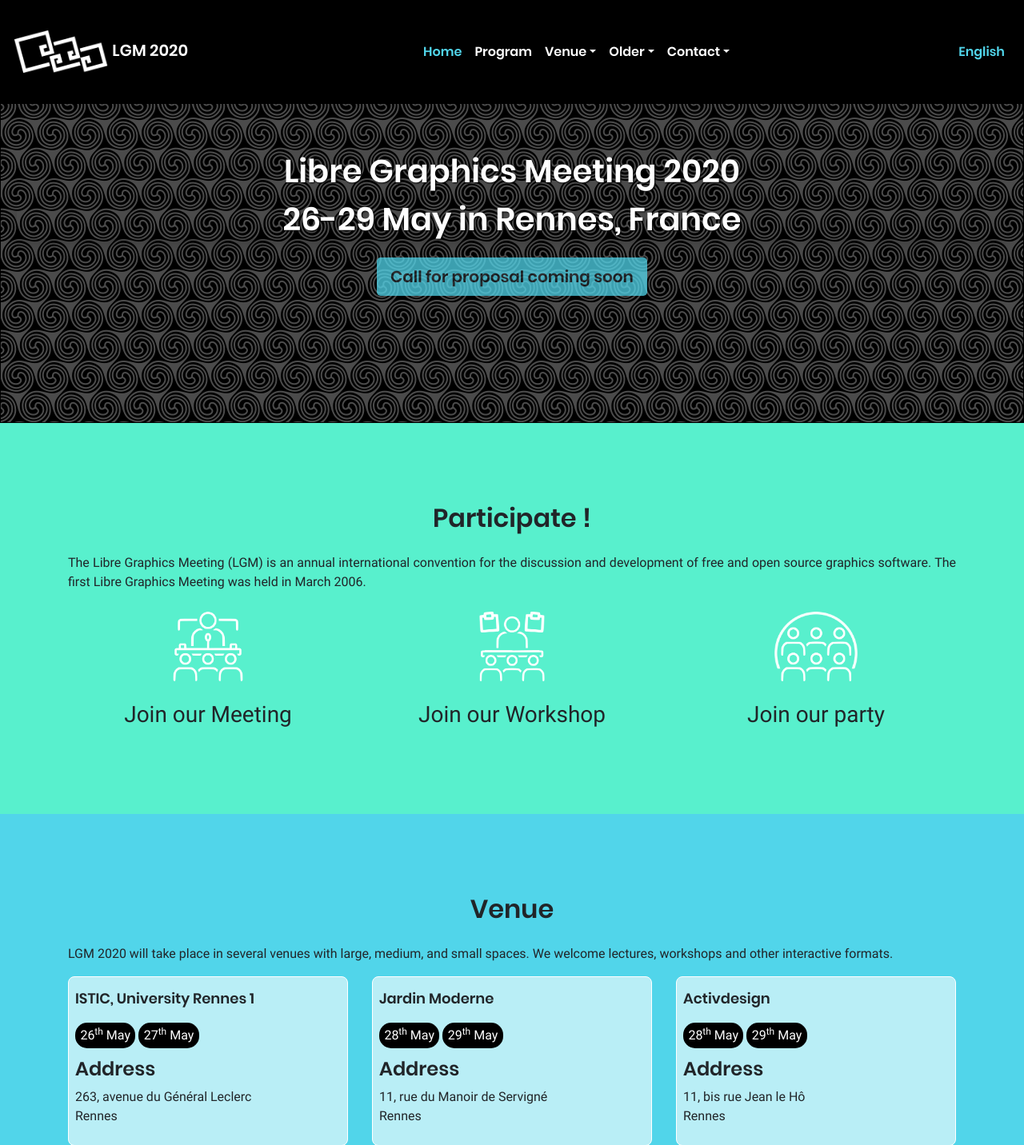
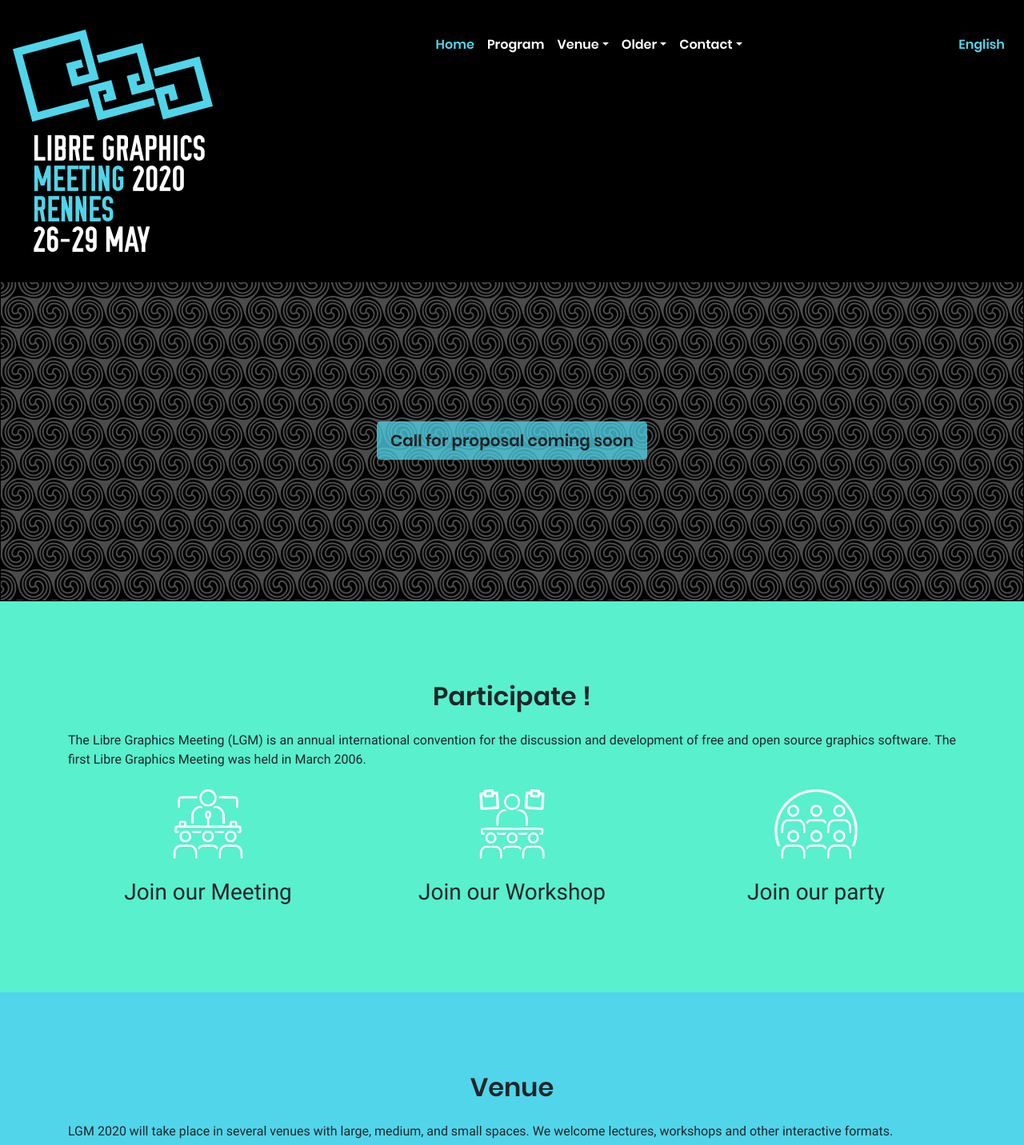
Before and after one commit to libregraphicsmeeting/htdocs-2020, a PHP site: page /en/index.html in a window 1280 px wide. Shown: the top 1432 px of the page at 80% size. Run offline with PHP 8.4, Linux system fonts and the light colour scheme.

Commit message:
add full logo, and adapt main page
update navbar in main page to use the full logo,
and remove redundant text in the card.

I think we can keep small logo in other pages, though this can be discussed.

```diff
--- a/css/lgm20.css
+++ b/css/lgm20.css
@@ -23,6 +23,16 @@
     height: 25em;
     background-image:url("img/pattern01-seamless.png");
     opacity: 0.3;
+}
+
+#navbarSupportedContent {
+    position: relative;
+    top: -120px;
+}
+
+#callButtonMain {
+    position: relative;
+    top: 130px;
 }
 
 @media (max-width: 768px) {
--- a/en/index.html
+++ b/en/index.html
@@ -18,8 +18,7 @@
   <body>
     <nav class="navbar navbar-expand-md navbar-dark bg-dark">
         <a class="navbar-brand" href="index.html">
-          <img src="../css/img/lgm2020-logo-120.png" alt="LGM 2020" style="width:120px">
-          LGM 2020
+          <img src="../css/img/lgm2020-full-opti.png" alt="LGM 2020">
         </a>
         <button class="navbar-toggler" type="button" data-toggle="collapse" data-target="#navbarSupportedContent" aria-controls="navbarSupportedContent" aria-expanded="false" aria-label="Toggle navigation">
           <span class="navbar-toggler-icon"></span>
@@ -98,10 +97,12 @@
 <!--                 <img src="../css/img/lost-places-1549096_1920.jpg" class="card-img" alt="...">-->
                     <div class="card-pattern">
                     </div>
+                    <div class="lgm-logo">
+                    </div>
                     <div class="card-img-overlay">
-                        <h1 class="card-title text-center">Libre Graphics Meeting 2020</h1>
-                        <h2 class="text-center h1 shadow">26-29 May in Rennes, France</h2>
-                         <p class="card-text text-center mt-4">
+<!--                        <h1 class="card-title text-center">Libre Graphics Meeting 2020</h1>
+                        <h2 class="text-center h1 shadow">26-29 May in Rennes, France</h2>-->
+                         <p class="card-text text-center mt-4" id="callButtonMain">
                             <a href="submission.html" class="btn btn-cor1 btn-lg disabled">Call for proposal coming soon</a>
                         </p>
                      </div>
```
Also changed, not shown: css/img/lgm2020-full-opti.png (added), css/img/lgm2020Logo-Full.svg (added).
